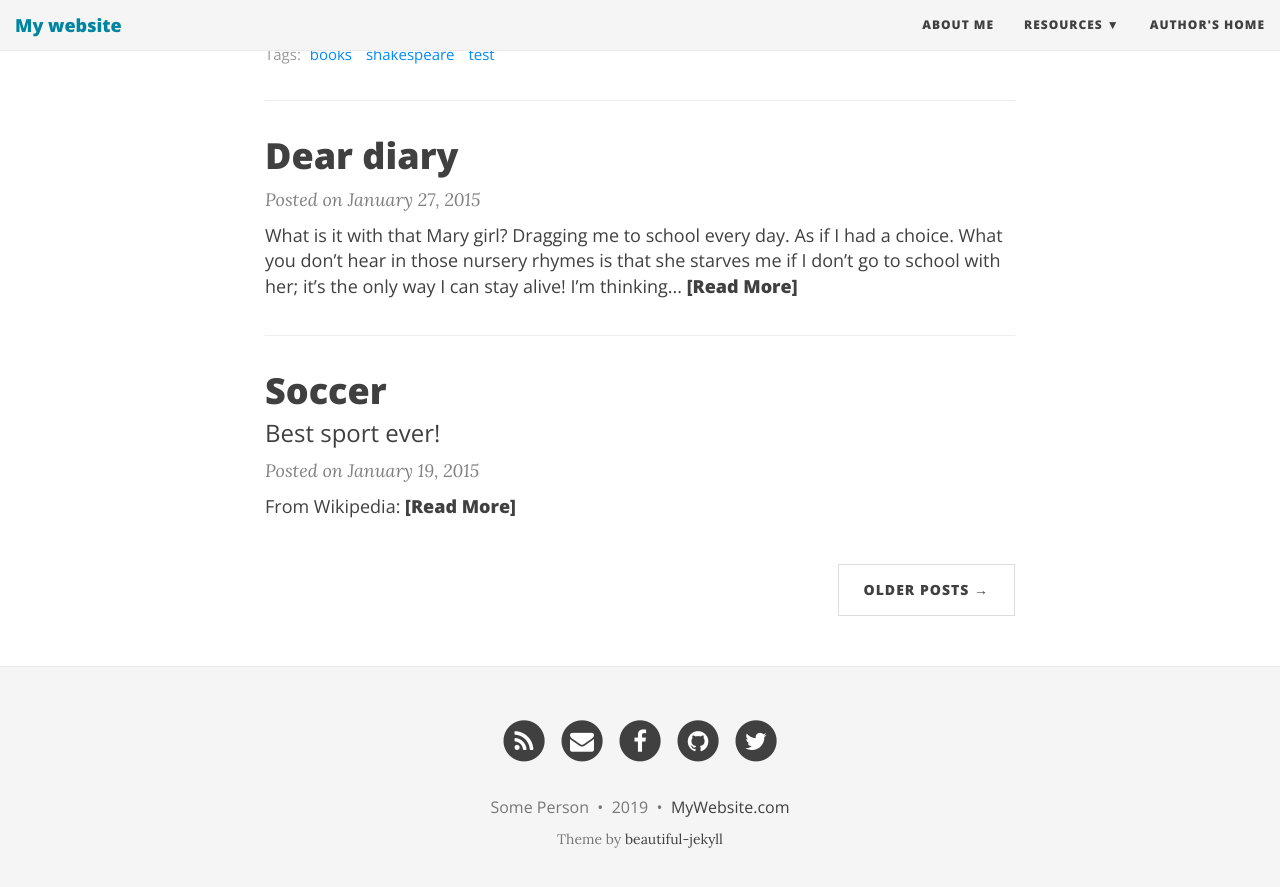
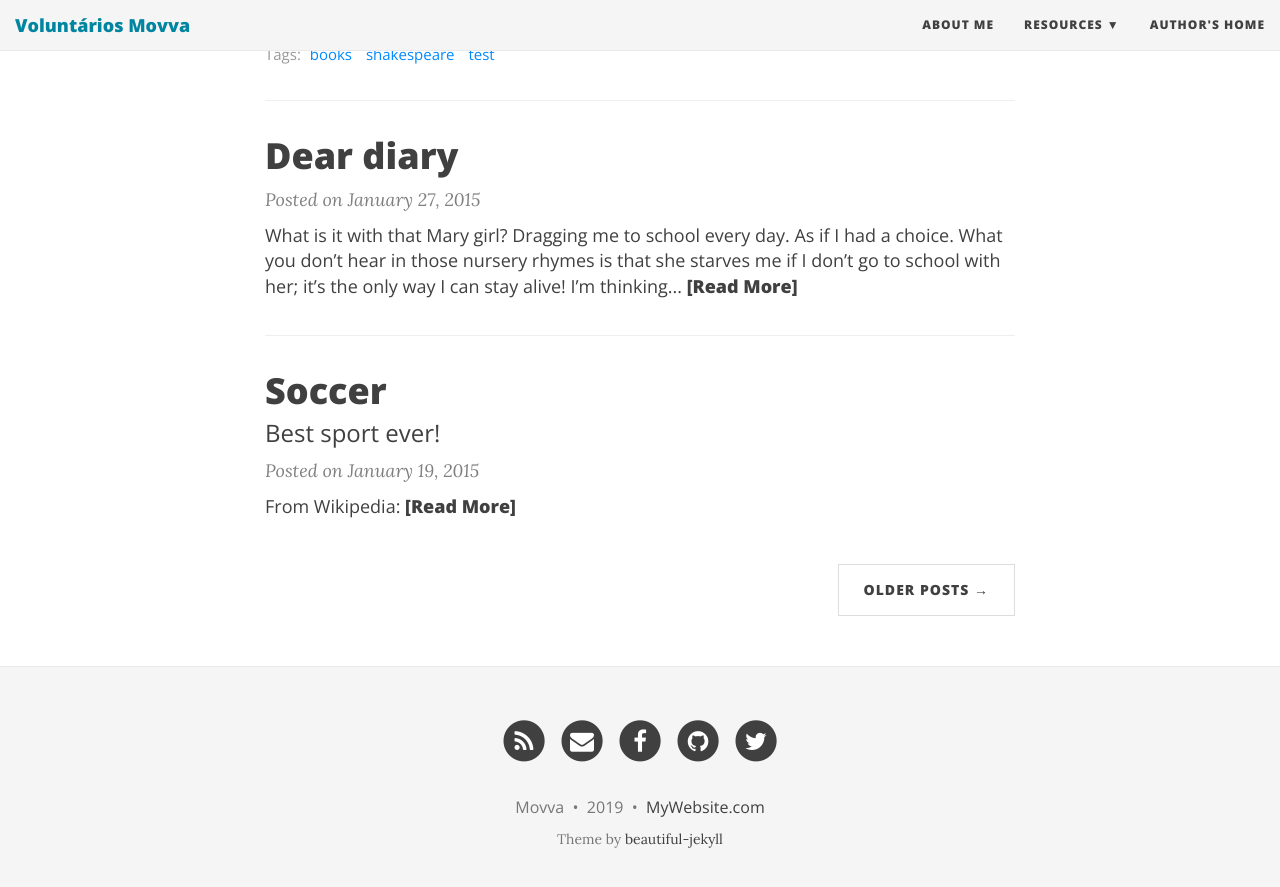
Before and after one commit to mgov-tech/crowdsource, a Jekyll site: the page built from index.html, in a window 1280 px wide and 900 px high, scrolled down 1134 px. Shown: the top 887 px of the window. Built offline with Jekyll 4.4.1, drawn with Linux system fonts in a browser that asks for light colours; nearby versions of some CDN libraries; the list of posts is cut into pages by our own code.

Commit message:
styling
Signed-off-by: Tiago Maluta <tmaluta@mgovbrasil.com.br>

```diff
--- a/_config.yml
+++ b/_config.yml
@@ -1,10 +1,10 @@
 # --- General options --- #
 
 # Name of website
-title: My website
+title: Voluntários Movva
 
 # Short description of your site
-description: A virtual proof that I'm awesome
+description: Página os Produtores de Conteúdo
 
 # --- Local development options ---
 # If your website is hosted locally rather than on GitHub, then you need to uncomment the next two parameters to set the url and baseurl
@@ -28,7 +28,7 @@ navbar-links:
 
 # Image to show in the navigation bar - image must be a square (width = height)
 # Remove this parameter if you don't want an image in the navbar
-avatar: "/img/avatar-icon.png"
+avatar: "https://movva.tech/wp-content/uploads/2019/05/favicon.png"
 
 # If you want to have an image logo in the top-left corner instead of the title text,
 # then specify the following parameter
@@ -60,7 +60,7 @@ footer-link-col: "#404040"
 # Change all these values or delete the ones you don't want.
 # Important: you must keep the "name" parameter, everything else you can remove
 author:
-  name: Some Person
+  name: Movva
 
 # Select your active Social Network Links.
 # Uncomment the links you want to show in the footer and add your information to each link.
```
